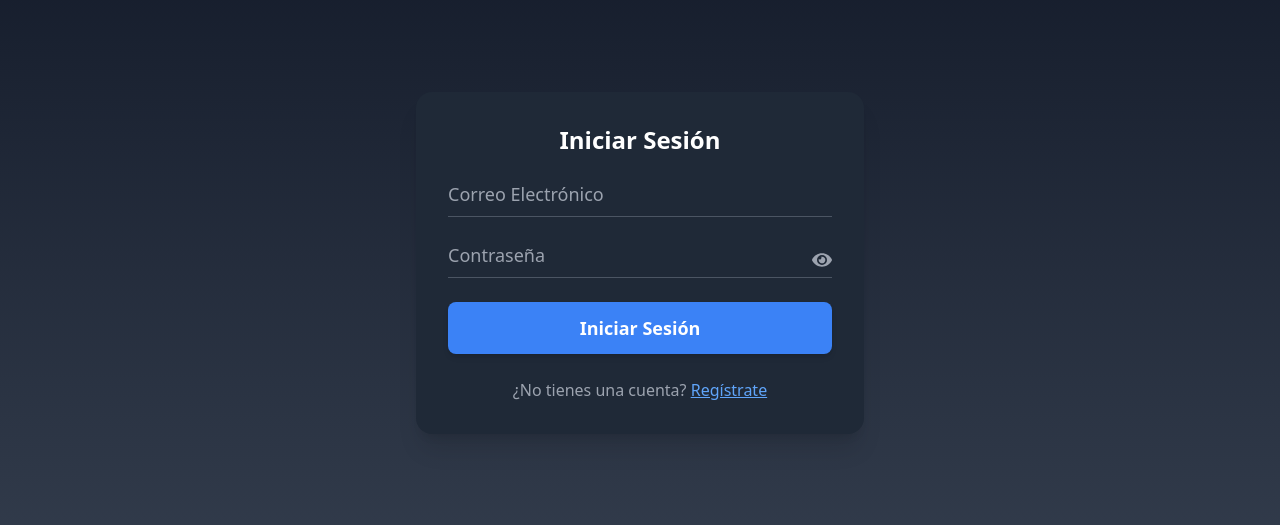
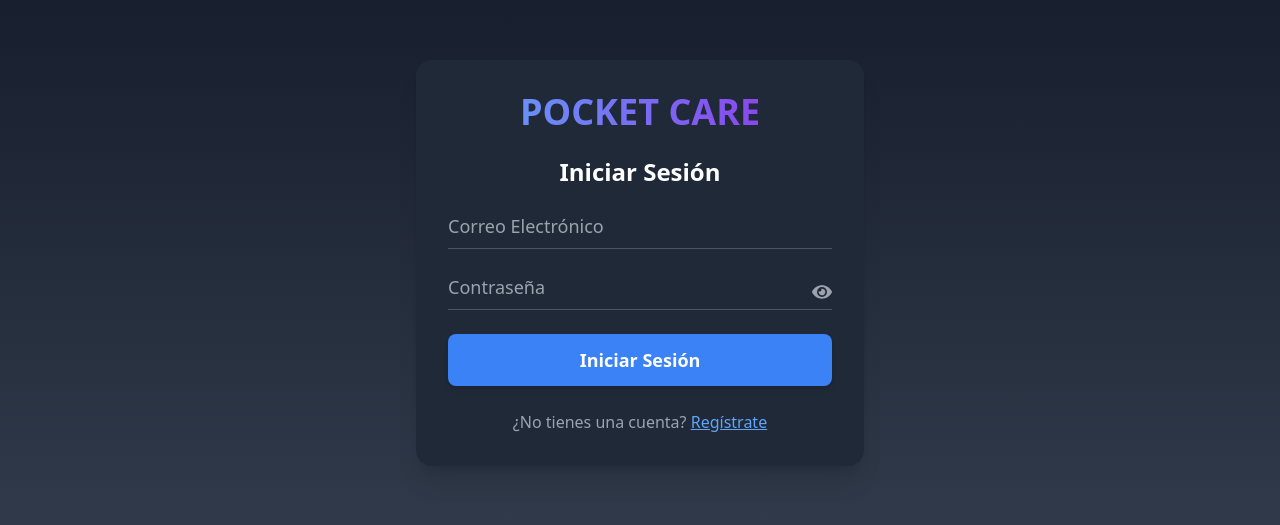
Before and after one commit to alegresantisp/frontendmisgastos, a Next.js app: page /auth in a window 1280 px wide. Shown: the part 137-662 px from the top of the page. Built offline with nearby package versions, Linux system fonts and the light colour scheme; no server answers; sample sign-in values are in the browser's storage.

Commit message:
changing auth form

```diff
--- a/src/components/Auth/AuthForms.tsx
+++ b/src/components/Auth/AuthForms.tsx
@@ -2,32 +2,28 @@
 
 import { motion } from "framer-motion";
 import { useState } from "react";
-import { useAuth } from "../Context/AuthContext"; // Usar el contexto para obtener funciones
-import { FaEye, FaEyeSlash } from 'react-icons/fa'; // Importa los íconos
+import { useAuth } from "../Context/AuthContext";
+import { FaEye, FaEyeSlash } from 'react-icons/fa';
 
 export default function AuthForms() {
   const [isRegister, setIsRegister] = useState(false);
-  const [showPassword, setShowPassword] = useState(false); // Estado para mostrar/ocultar la contraseña
-
-  // Obtener las funciones y el estado del contexto
+  const [showPassword, setShowPassword] = useState(false);
   const { login, register, isLoading, error } = useAuth();
 
   const handleSubmit = async (e: React.FormEvent<HTMLFormElement>) => {
     e.preventDefault();
-
-    // Acceder de forma tipada a los valores del formulario
     const form = e.target as HTMLFormElement;
     const email = (form.elements.namedItem("email") as HTMLInputElement).value;
     const password = (form.elements.namedItem("password") as HTMLInputElement).value;
 
     try {
       if (isRegister) {
-        await register(email, password); // Registrar al usuario
+        await register(email, password);
       } else {
-        await login(email, password); // Iniciar sesión
+        await login(email, password);
       }
     } catch {
-      // No es necesario manejar el error aquí, el contexto ya lo maneja
+      // Error handled by context
     }
   }
 
@@ -39,13 +35,21 @@ export default function AuthForms() {
         animate={{ scale: 1, opacity: 1 }}
         transition={{ duration: 0.6 }}
       >
-        <h1 className="text-2xl font-semibold text-center mb-6">
+        {/* POCKET CARE text */}
+        <motion.h1
+          className="text-4xl font-extrabold text-center mb-6 text-transparent bg-clip-text bg-gradient-to-r from-blue-400 to-purple-600"
+          initial={{ opacity: 0, y: -20 }}
+          animate={{ opacity: 1, y: 0 }}
+          transition={{ duration: 0.8 }}
+        >
+          POCKET CARE
+        </motion.h1>
+
+        <h2 className="text-2xl font-semibold text-center mb-6">
           {isRegister ? "Crear Cuenta" : "Iniciar Sesión"}
-        </h1>
+        </h2>
 
-        {/* Form */}
         <form className="space-y-6" onSubmit={handleSubmit}>
-          {/* Email input */}
           <div className="relative">
             <input
               name="email"
@@ -56,33 +60,29 @@ export default function AuthForms() {
             />
           </div>
 
-          {/* Password input */}
           <div className="relative">
             <input
               name="password"
-              type={showPassword ? "text" : "password"} // Cambia el tipo del input
+              type={showPassword ? "text" : "password"}
               placeholder="Contraseña"
               className="w-full bg-transparent border-b border-gray-600 focus:border-blue-500 outline-none transition-colors duration-300 pb-2 text-lg"
               required
             />
-            {/* Ojo para mostrar/ocultar la contraseña */}
             <button
               type="button"
-              onClick={() => setShowPassword(!showPassword)} // Cambiar el estado de mostrar la contraseña
+              onClick={() => setShowPassword(!showPassword)}
               className="absolute right-0 top-1/2 transform -translate-y-1/2 text-gray-400"
             >
               {showPassword ? <FaEyeSlash size={20} /> : <FaEye size={20} />}
             </button>
           </div>
 
-          {/* Error message */}
           {error && (
             <div className="text-red-500 text-sm text-center mt-2">
               <p>{error}</p>
             </div>
           )}
 
-          {/* Submit button */}
           <button
             type="submit"
             className="w-full bg-blue-500 text-white py-3 rounded-lg shadow-md hover:bg-blue-600 transition-colors duration-300 font-bold text-lg"
@@ -92,7 +92,6 @@ export default function AuthForms() {
           </button>
         </form>
 
-        {/* Toggle Form */}
         <div className="mt-6 text-center">
           <p className="text-gray-400">
             {isRegister ? "¿Ya tienes una cuenta?" : "¿No tienes una cuenta?"}{" "}
```
